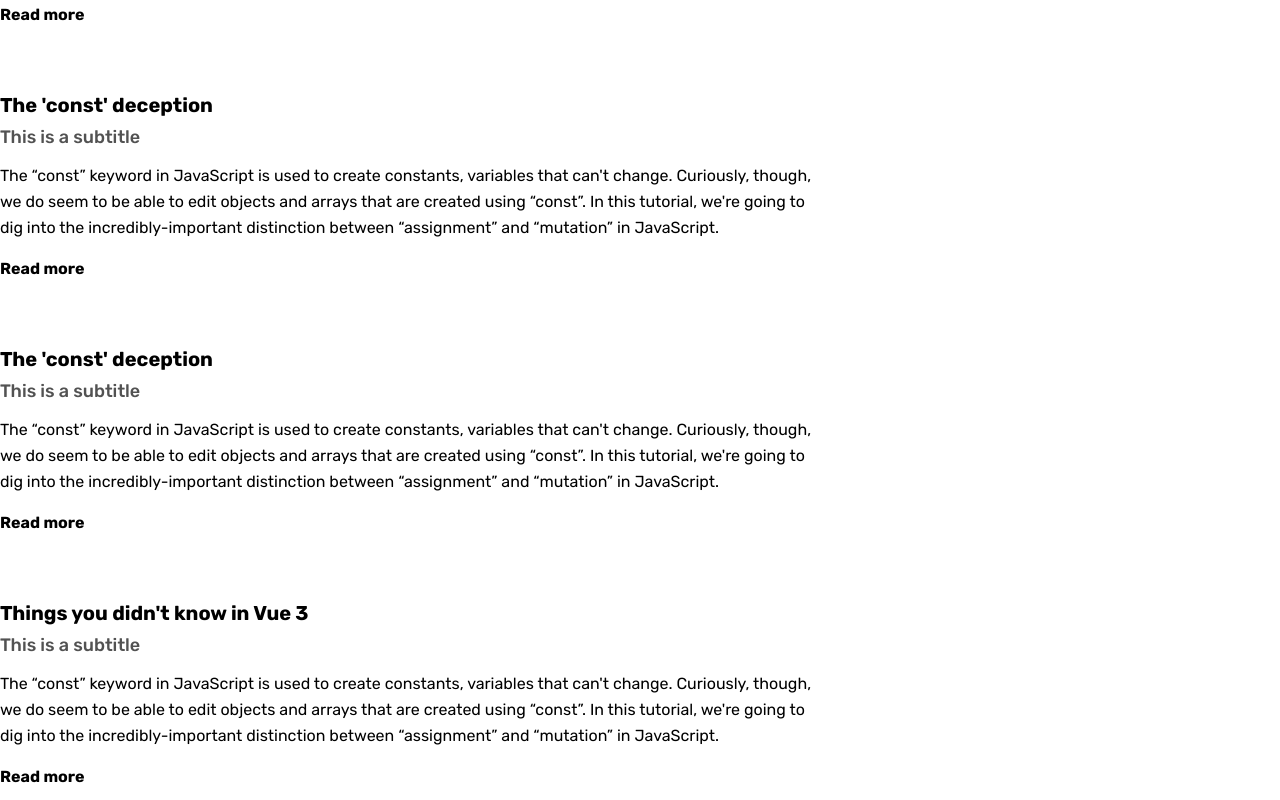
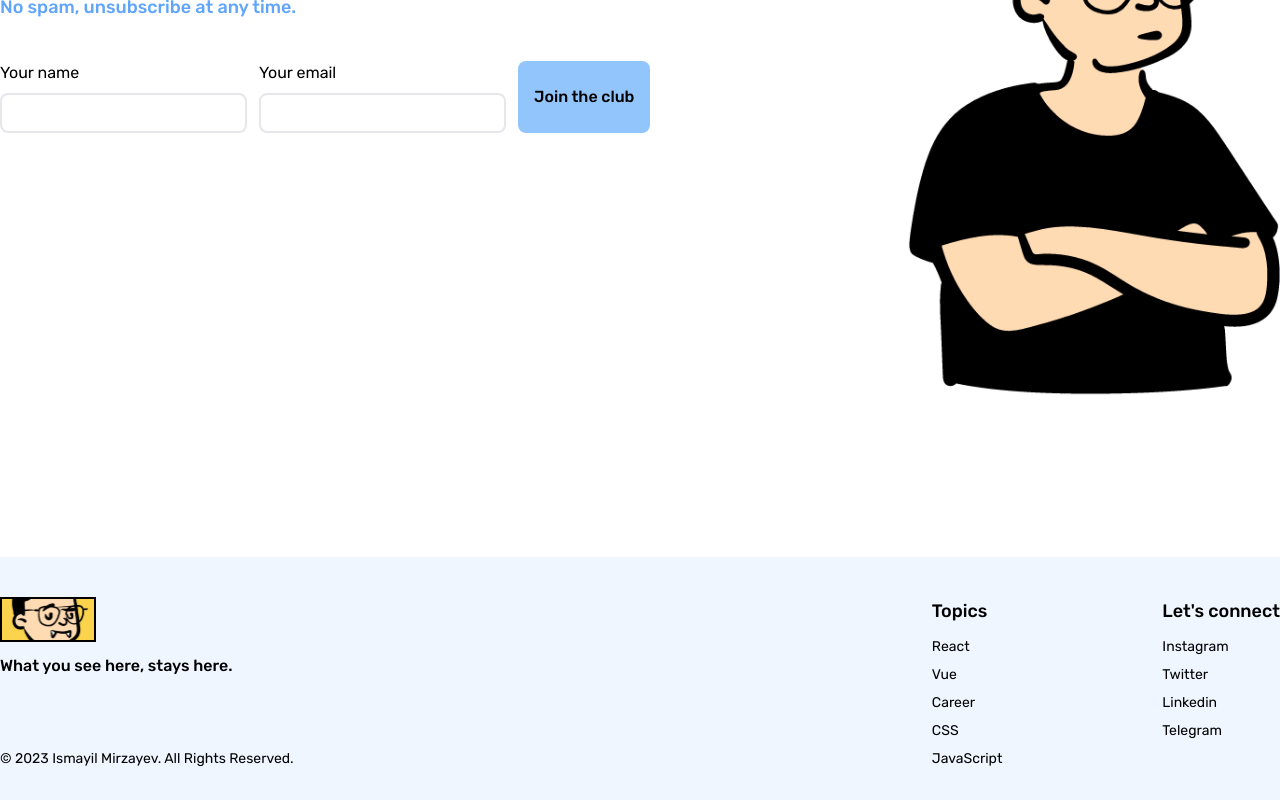
Before and after one commit to smylmrz/personal-blog-react, a React (Vite) app: page / in a window 1280 px wide. Shown: the part 1280-2080 px from the top of the page. Built offline with nearby package versions, Linux system fonts and the light colour scheme.

Commit message:
added footer

```diff
--- a/index.html
+++ b/index.html
@@ -2,9 +2,10 @@
 <html lang="en">
   <head>
     <meta charset="UTF-8" />
-    <link rel="icon" type="image/svg+xml" href="/vite.svg" />
     <meta name="viewport" content="width=device-width, initial-scale=1.0" />
-    <title>Vite + React + TS</title>
+    <title>Ismayil Mirzayev</title>
+
+    <link rel="icon" href="/favicon.svg" type="image/svg" />
   </head>
   <body>
     <div id="root"></div>
--- /dev/null
+++ b/src/components/Footer.tsx
@@ -0,0 +1,61 @@
+import { categories } from "../data/categories.ts";
+import { Link } from "react-router-dom";
+import { socials } from "../data/socials.ts";
+
+const Footer = () => {
+    return (
+        <footer className="bg-blue-50 py-10">
+            <div className="container px-5 lg:px-0 mx-auto">
+                <div className="flex flex-col gap-10 lg:gap-0 lg:flex-row lg:justify-between">
+
+                    <div className="flex text-center lg:text-left flex-col justify-between">
+                        <div className="space-y-3">
+                            <div className="mx-auto lg:mx-0 w-24">
+                                <img className="border-2 border-black w-full" src="/logo.svg" alt=""/>
+                            </div>
+                            <p className="font-medium">
+                                What you see here, stays here.
+                            </p>
+                        </div>
+
+                        <div>
+                            <p className="text-sm">&copy; 2023 Ismayil Mirzayev. All Rights Reserved.</p>
+                        </div>
+                    </div>
+
+                    <div className="flex flex-col lg:flex-row gap-10 lg:gap-40">
+                        <div className="text-center lg:text-left space-y-3">
+                            <h4 className="font-medium text-lg">Topics</h4>
+
+                            <ul className="text-sm space-y-2">
+                                {categories.map(category => (
+                                    <li key={category.id}>
+                                        <Link to={`/category/${category.slug}`}>
+                                            {category.name}
+                                        </Link>
+                                    </li>
+                                ))}
+                            </ul>
+                        </div>
+
+                        <div className="text-center lg:text-left space-y-3">
+                            <h4 className="font-medium text-lg">Let's connect</h4>
+
+                            <ul className="text-sm space-y-2">
+                                {socials.map(social => (
+                                    <li key={social.id}>
+                                        <a target="_blank" href={social.to}>
+                                            {social.name}
+                                        </a>
+                                    </li>
+                                ))}
+                            </ul>
+                        </div>
+                    </div>
+                </div>
+            </div>
+        </footer>
+    )
+}
+
+export default Footer
--- a/src/components/Header.tsx
+++ b/src/components/Header.tsx
@@ -7,7 +7,7 @@ function Header() {
                 <Navigation />
 
                 <div className="hidden lg:flex">
-                    <img className="-mb-3 w-40" src="/hero-avatar.png" alt=""/>
+                    <img className="-mb-7 w-40" src="/hero-avatar.png" alt=""/>
                     <h2 className="mt-5 text-lg font-medium leading-6">
                         Learning is a daily thing, wisdom an endless pursuit. <br/>
                         You never arrive, you never fill up, you never graduate.
--- a/src/components/Navigation.tsx
+++ b/src/components/Navigation.tsx
@@ -34,7 +34,7 @@ function Navigation() {
             <div className="flex items-center gap-5">
                 <div>
                     <Link to="/">
-                        <img className="border-2 border-black w-20" src="/logo.png" alt=""/>
+                        <img className="border-2 border-black w-20" src="/logo.svg" alt=""/>
                     </Link>
                 </div>
                 <ul className="hidden lg:flex gap-5">
--- a/src/components/PopularContent.tsx
+++ b/src/components/PopularContent.tsx
@@ -11,7 +11,7 @@ function PopularContent() {
             <ul className="space-y-2">
                 {posts.map((post) =>
                     <li key={post.id}>
-                        <Link className="relative group flex gap-3 items-center font-medium text-xl" to={post.slug}>
+                        <Link className="relative group flex gap-3 items-center font-medium text-lg" to={post.slug}>
                             <ArrowRight className="absolute -left-8 group-hover:translate-x-1 stroke-blue-300 duration-200" />
                             {post.title}
                         </Link>
--- a/src/components/Post.tsx
+++ b/src/components/Post.tsx
@@ -12,7 +12,7 @@ function Post({ post }: Props) {
                 {post.title}
             </h2>
             <h4 className="mb-3 text-lg font-medium text-neutral-600">{post.subtitle}</h4>
-            <p className="mb-4 leading-relaxed">{post.content}</p>
+            <p className="max-w-fit mb-4 leading-relaxed">{post.content}</p>
             <div className="font-bold">Read more</div>
         </Link>
     )
--- a/src/data/posts.ts
+++ b/src/data/posts.ts
@@ -3,66 +3,18 @@ import { Post } from "../types/Post.ts";
 export const posts: Post[] = [
     {
         id: 1,
-        title: "The 'const' deception",
-        slug: "the-const-deception",
+        title: "Why Vue is better than React?",
+        slug: "why-vue-is-better-than-react",
         category_id: 1,
         subtitle: "This is a subtitle",
         content: "The “const” keyword in JavaScript is used to create constants, variables that can't change. Curiously, though, we do seem to be able to edit objects and arrays that are created using “const”. In this tutorial, we're going to dig into the incredibly-important distinction between “assignment” and “mutation” in JavaScript."
     },
     {
-        id: 2,
-        title: "Why Vue is better than React?",
-        slug: "why-vue-is-better-than-react",
-        category_id: 2,
-        subtitle: "This is a subtitle",
-        content: "The “const” keyword in JavaScript is used to create constants, variables that can't change. Curiously, though, we do seem to be able to edit objects and arrays that are created using “const”. In this tutorial, we're going to dig into the incredibly-important distinction between “assignment” and “mutation” in JavaScript."
-    },
-    {
-        id: 3,
-        title: "The 'const' deception",
-        slug: "the-const-deception",
-        category_id: 3,
-        subtitle: "This is a subtitle",
-        content: "The “const” keyword in JavaScript is used to create constants, variables that can't change. Curiously, though, we do seem to be able to edit objects and arrays that are created using “const”. In this tutorial, we're going to dig into the incredibly-important distinction between “assignment” and “mutation” in JavaScript."
-    },
-    {
-        id: 4,
-        title: "The 'const' deception",
-        slug: "the-const-deception",
-        category_id: 4,
-        subtitle: "This is a subtitle",
-        content: "The “const” keyword in JavaScript is used to create constants, variables that can't change. Curiously, though, we do seem to be able to edit objects and arrays that are created using “const”. In this tutorial, we're going to dig into the incredibly-important distinction between “assignment” and “mutation” in JavaScript."
-    },
-    {
-        id: 5,
-        title: "The 'const' deception",
-        slug: "the-const-deception",
-        category_id: 1,
-        subtitle: "This is a subtitle",
-        content: "The “const” keyword in JavaScript is used to create constants, variables that can't change. Curiously, though, we do seem to be able to edit objects and arrays that are created using “const”. In this tutorial, we're going to dig into the incredibly-important distinction between “assignment” and “mutation” in JavaScript."
-    },
-    {
-        id: 6,
+        id: 1,
         title: "Things you didn't know in Vue 3",
         slug: "the-const-deception",
         category_id: 2,
         subtitle: "This is a subtitle",
         content: "The “const” keyword in JavaScript is used to create constants, variables that can't change. Curiously, though, we do seem to be able to edit objects and arrays that are created using “const”. In this tutorial, we're going to dig into the incredibly-important distinction between “assignment” and “mutation” in JavaScript."
     },
-    {
-        id: 7,
-        title: "The 'const' deception",
-        slug: "the-const-deception",
-        category_id: 3,
-        subtitle: "This is a subtitle",
-        content: "The “const” keyword in JavaScript is used to create constants, variables that can't change. Curiously, though, we do seem to be able to edit objects and arrays that are created using “const”. In this tutorial, we're going to dig into the incredibly-important distinction between “assignment” and “mutation” in JavaScript."
-    },
-    {
-        id: 8,
-        title: "The 'const' deception",
-        slug: "the-const-deception",
-        category_id: 4,
-        subtitle: "This is a subtitle",
-        content: "The “const” keyword in JavaScript is used to create constants, variables that can't change. Curiously, though, we do seem to be able to edit objects and arrays that are created using “const”. In this tutorial, we're going to dig into the incredibly-important distinction between “assignment” and “mutation” in JavaScript."
-    }
 ]
--- /dev/null
+++ b/src/data/socials.ts
@@ -0,0 +1,22 @@
+export const socials = [
+    {
+        id: 1,
+        name: "Instagram",
+        to: "https://instagram.com/purpl.man"
+    },
+    {
+        id: 2,
+        name: "Twitter",
+        to: "https://twitter.com/smylmrx"
+    },
+    {
+        id: 3,
+        name: "Linkedin",
+        to: "https://linkedin.com/in/m-ismayil"
+    },
+    {
+        id: 4,
+        name: "Telegram",
+        to: "https://t.me/smylmrz"
+    }
+]
--- a/src/layout/Root.tsx
+++ b/src/layout/Root.tsx
@@ -1,5 +1,6 @@
 import Header from "../components/Header.tsx";
 import { Outlet } from "react-router-dom";
+import Footer from "../components/Footer.tsx";
 
 function Root() {
     return (
@@ -9,6 +10,8 @@ function Root() {
             <main>
                 <Outlet/>
             </main>
+
+            <Footer/>
         </div>
     );
 }
--- a/src/views/Category.tsx
+++ b/src/views/Category.tsx
@@ -12,15 +12,15 @@ function Category(){
     const categoryPosts: PostType[] = posts.filter(post => post.category_id === category?.id)
 
     return (
-        <div className="container mx-auto space-y-6 py-20">
+        <div className="container px-5 lg:px-0 mx-auto space-y-6 py-20">
             <div className="text-4xl font-bold text-blue-500">
                 {category?.name}
             </div>
 
-            <div className="grid grid-cols-12 gap-10">
+            <div className="grid grid-cols-12 gap-y-10 lg:gap-x-10">
                 {categoryPosts.map(post => {
                     return (
-                        <div className="col-span-6">
+                        <div className="col-span-12 lg:col-span-6">
                             <Post key={post.id} post={post} />
                         </div>
                     )
```
Also changed, not shown: public/favicon.svg (added), public/logo.svg (added).
